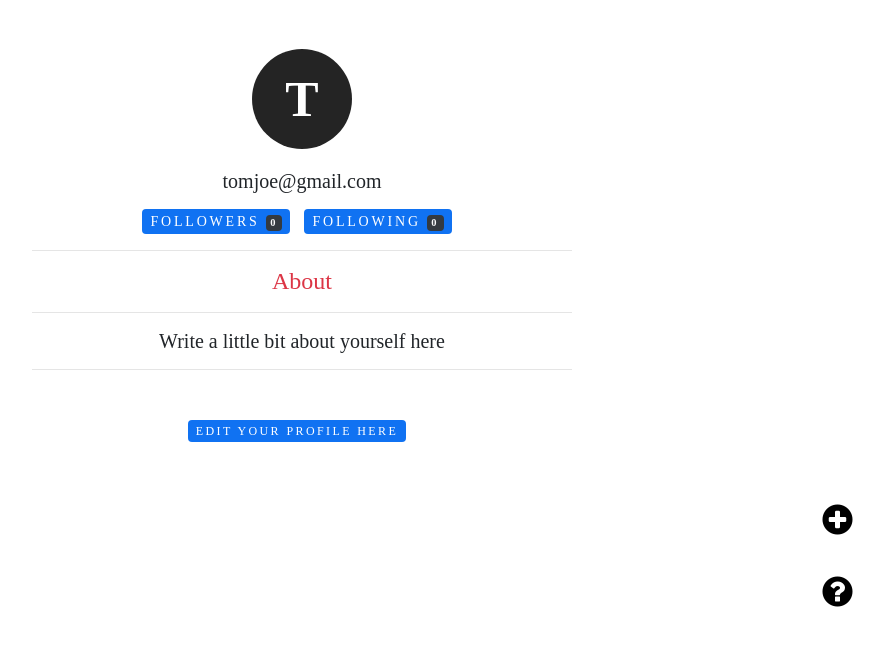
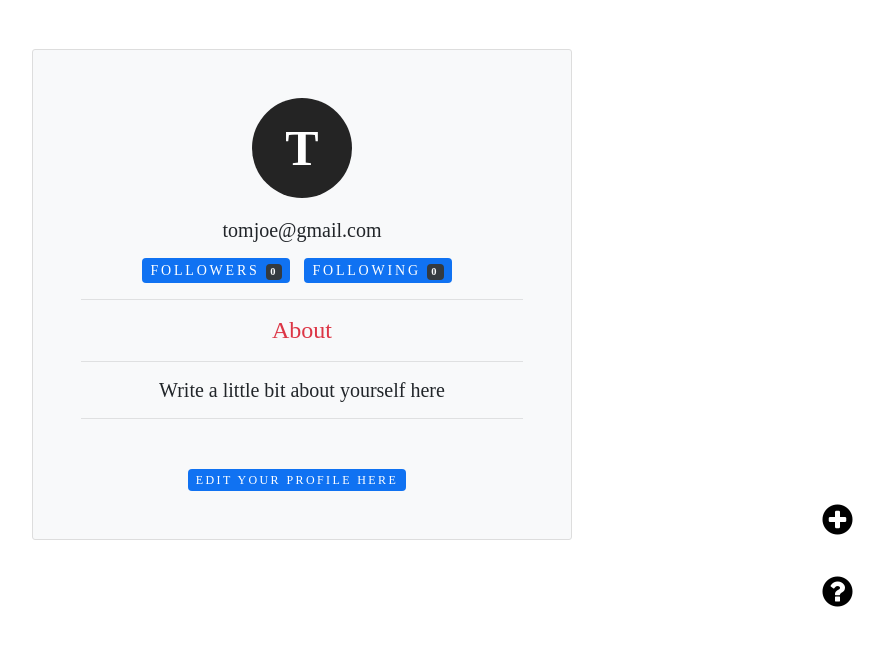
Before and after one commit to TomiwaJoseph/Painterest, a Django app: page /profile/ in a window 1280 px wide. Shown: the part 93-739 px from the top of the page, without its empty margins (338-1222 px from the left). Run offline with Django 3.2, Linux system fonts and the light colour scheme; a user stored in the database is signed in; data comes from the database, SQL or seed files in the repository; some libraries are stand-ins or nearby versions.

Commit message:
added content section styling

```diff
--- a/users/templates/users/profile.html
+++ b/users/templates/users/profile.html
@@ -7,6 +7,7 @@
 
 <div class="row">
     <div class="col-md-6 mx-auto my-auto text-center">
+        <div class="content-section bg-light p-5">
             {% if user.profile.image.name == 'dp.jpg' %}
                 <div class="change_badge mx-auto">{{ user.username.0 }}</div>
             {% else %}
@@ -30,5 +31,6 @@
             <a href="{% url 'settings' %}" class="category">Edit your profile here</a>
         </div>
     </div>
+</div>
 
 {% endblock %}
```
Lines whose indentation alone changed are shown as unchanged.
